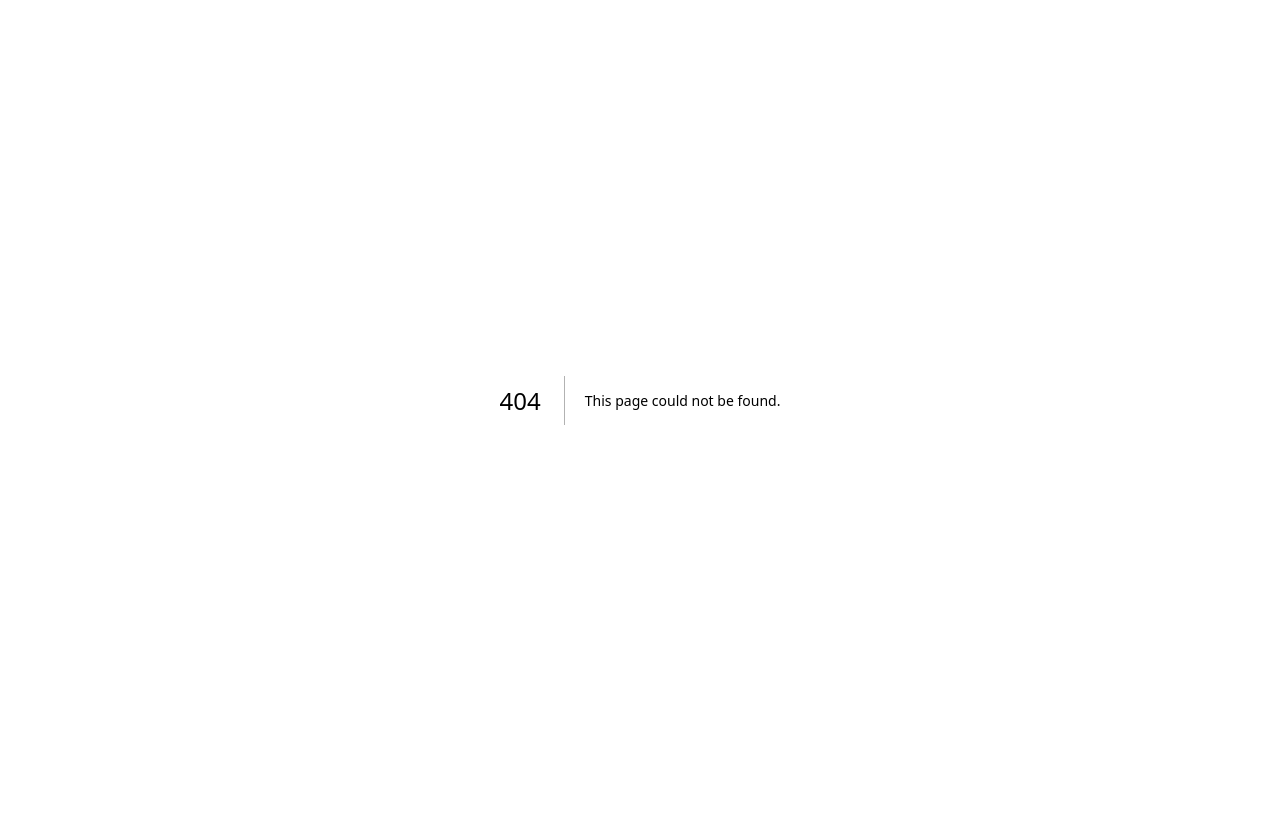
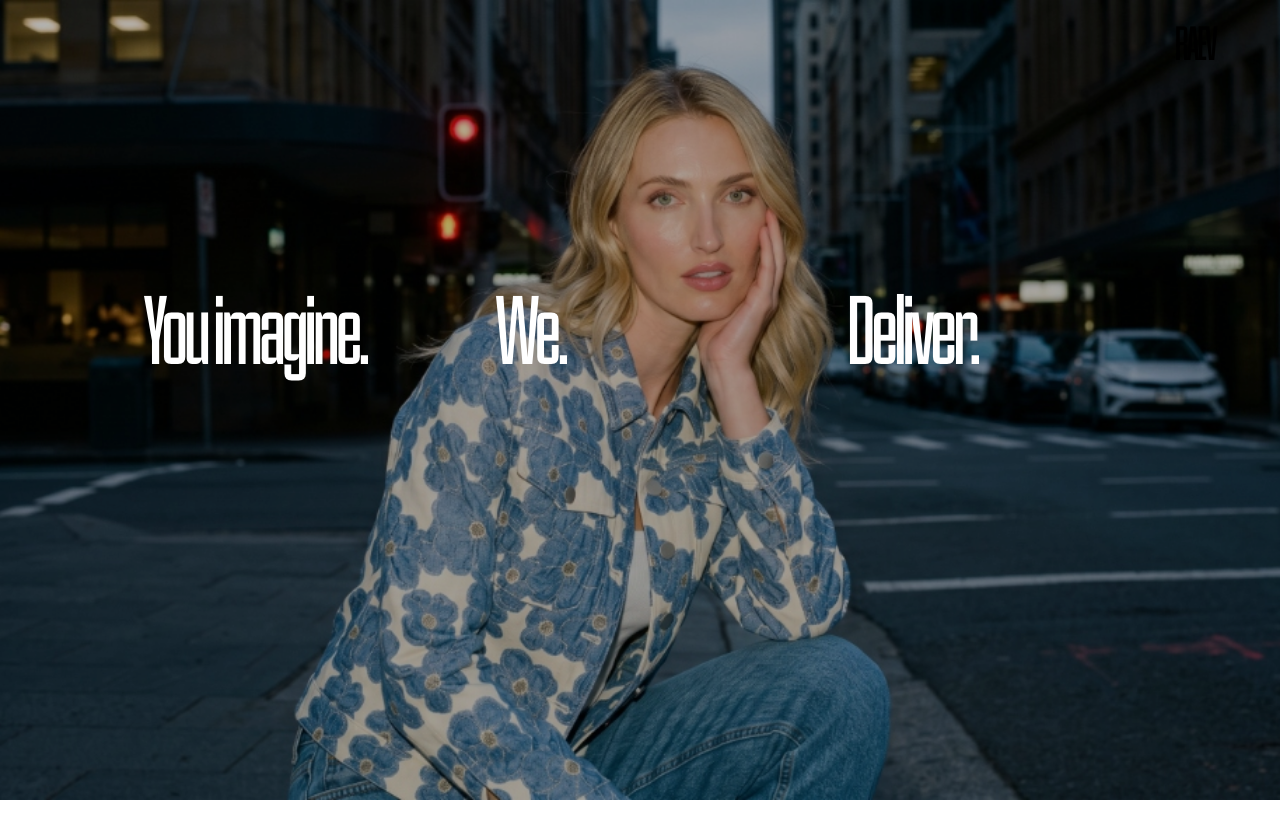
Before and after one commit to yashvikaa/raev-homepage, a Next.js app: page /about in a window 1280 px wide. Before the commit this address had no page. Shown: the top 838 px of the page. Before the commit the page ends 800 px from the top, so only its background shows below. Built offline with nearby package versions, Linux system fonts and the light colour scheme; a web font is replaced by a local one.

Commit message:
about updated

```diff
--- /dev/null
+++ b/app/about/page.tsx
@@ -0,0 +1,21 @@
+import type { Metadata } from "next";
+import Hero from "@/components/about/Hero";
+import Services from "@/components/about/Services";
+import Team from "@/components/about/Team";
+import Footer from "@/components/footer";
+
+export const metadata: Metadata = {
+  title: "About Us - RAEV",
+  description: "Learn more about RAEV and our creative visual solutions.",
+};
+
+export default function AboutPage() {
+  return (
+    <main className="w-full bg-white min-h-screen">
+      <Hero />
+      <Services />
+      <Team />
+      <Footer />
+    </main>
+  );
+}
--- a/app/globals.css
+++ b/app/globals.css
@@ -55,11 +55,11 @@ body {
   font-family: "Haas Grot Disp Trial", "Helvetica Neue", Helvetica, Arial, sans-serif;
 }
 
-/* CTA Buttons: 24px, Haas Grot Disp Trial, 65 Medium, letter-spacing -6% */
+/* CTA Buttons: 24px, Haas Grot Disp Trial, 55 Roman (normal body text), letter-spacing -6% */
 .typo-cta,
 .font-haas-cta {
   font-family: "Haas Grot Disp Trial", "Helvetica Neue", Helvetica, Arial, sans-serif;
-  font-weight: 500;
+  font-weight: 400;
   font-size: 24px;
   letter-spacing: -0.06em;
 }
--- a/app/layout.tsx
+++ b/app/layout.tsx
@@ -1,6 +1,7 @@
 import type { Metadata } from "next";
 import { Geist, Geist_Mono } from "next/font/google";
 import localFont from "next/font/local";
+import Navbar from "@/components/navbar";
 import "./globals.css";
 
 const geistSans = Geist({
@@ -52,6 +53,7 @@ export default function RootLayout({
       className={`${geistSans.variable} ${geistMono.variable} ${beingFont.variable} ${haasFont.variable} h-full antialiased`}
     >
       <body className="min-h-full flex flex-col bg-[#F5F4F0] font-being">
+        <Navbar />
         {children}
       </body>
     </html>
--- a/app/page.tsx
+++ b/app/page.tsx
@@ -7,7 +7,6 @@ import Hero from "@/components/hero";
 import About, { AboutRefHandle } from "@/components/About";
 import Clients from "@/components/Clients";
 import CreativityScale from "@/components/CreativityScale";
-import Navbar from "@/components/navbar";
 import Loader from "@/components/Loader";
 import Footer from "@/components/footer";
 
@@ -84,9 +83,6 @@ export default function Home() {
     <main className="relative w-full bg-[#F5F4F0] overflow-x-hidden min-h-screen">
       <Loader />
 
-      {/* Persistent Navbar */}
-      <Navbar activeSection={activeSection} onSelectSection={handleSelectSection} />
-
       {/* Pinned Stacking Container */}
       <div ref={pinContainerRef} className="relative w-full h-screen h-[100svh] overflow-hidden">
         {/* Pinned Hero Section */}
--- a/components/CTAButton.tsx
+++ b/components/CTAButton.tsx
@@ -40,7 +40,7 @@ export default function CTAButton({
 
       {/* Stationary Button Text (Transitions text color smoothly) */}
       <span
-        className={`relative z-10 typo-cta uppercase font-medium leading-none h-full flex items-center pr-3 sm:pr-4 md:pr-5 transition-colors duration-300 ease-[cubic-bezier(0.22,1,0.36,1)] ${
+        className={`relative z-10 typo-cta uppercase font-normal leading-none h-full flex items-center pr-3 sm:pr-4 md:pr-5 transition-colors duration-300 ease-[cubic-bezier(0.22,1,0.36,1)] ${
           darkBackground
             ? "text-white"
             : "text-black group-hover:text-white"
--- /dev/null
+++ b/components/about/Hero.tsx
@@ -0,0 +1,180 @@
+"use client";
+
+import { useEffect, useRef } from "react";
+import Image from "next/image";
+import gsap from "gsap";
+import { ScrollTrigger } from "gsap/ScrollTrigger";
+
+export default function Hero() {
+  const sectionRef = useRef<HTMLElement | null>(null);
+  const imageRef = useRef<HTMLDivElement | null>(null);
+  const textRef = useRef<HTMLDivElement | null>(null);
+
+  useEffect(() => {
+    gsap.registerPlugin(ScrollTrigger);
+
+    const ctx = gsap.context(() => {
+      const tl = gsap.timeline({ delay: 0.3 });
+
+      // Image stacks up from below without opacity fade (loading animation)
+      tl.fromTo(
+        imageRef.current,
+        { y: "100%" },
+        {
+          y: "0%",
+          duration: 1.3,
+          ease: "power4.out",
+        }
+      );
+
+      // Text spans slide up from below without opacity fade (loading animation)
+      const innerSpans = textRef.current?.querySelectorAll(".text-line");
+      if (innerSpans && innerSpans.length > 0) {
+        tl.fromTo(
+          Array.from(innerSpans),
+          { y: "120%" },
+          {
+            y: "0%",
+            duration: 1.0,
+            stagger: 0.1,
+            ease: "power3.out",
+          },
+          "-=0.9"
+        );
+      }
+
+      // Scroll animation timeline across extended hero section
+      const bodyTexts = textRef.current?.querySelectorAll(".body-text");
+
+      const scrollTl = gsap.timeline({
+        scrollTrigger: {
+          trigger: sectionRef.current,
+          start: "top top",
+          end: "bottom top",
+          scrub: true,
+        },
+      });
+
+      // 1. Phase 1 (0 -> 0.4): Image moves up fully (-100%) and headings change color from white to black while pinned
+      scrollTl.to(
+        imageRef.current,
+        {
+          y: "-100%",
+          ease: "none",
+          duration: 0.4,
+        },
+        0
+      );
+
+      if (innerSpans && innerSpans.length > 0) {
+        scrollTl.to(
+          Array.from(innerSpans),
+          {
+            color: "#000000",
+            ease: "none",
+            duration: 0.4,
+          },
+          0
+        );
+      }
+
+      // 2. Phase 2 (0.4 -> 0.8): Body text animates left-to-right until 100% complete while pinned
+      if (bodyTexts && bodyTexts.length > 0) {
+        scrollTl.to(
+          Array.from(bodyTexts),
+          {
+            opacity: 1,
+            clipPath: "inset(0% 0% 0% 0%)",
+            stagger: 0.15,
+            ease: "power2.out",
+            duration: 0.4,
+          },
+          0.4
+        );
+      }
+
+      // 3. Hold state (0.8 -> 1.0): Body text is fully animated; page scroll-down away from hero happens only after this
+      scrollTl.to({}, { duration: 0.2 });
+    }, sectionRef);
+
+    return () => ctx.revert();
+  }, []);
+
+  return (
+    <section
+      ref={sectionRef}
+      className="relative w-full h-[350vh] bg-white"
+    >
+      <div className="sticky top-0 w-full h-[100dvh] overflow-hidden flex items-center justify-center px-6 sm:px-12 md:px-20 lg:px-28 xl:px-36 py-12 sm:py-20">
+        {/* Background Image Container: stacks up from below */}
+        <div
+          ref={imageRef}
+          className="absolute inset-0 w-full h-full pointer-events-none translate-y-full"
+        >
+          <Image
+            src="/images/heroabout.jpg"
+            alt="heroabout"
+            fill
+            priority
+            className="object-cover object-center"
+          />
+          {/* Dark overlay for white text contrast */}
+          <div className="absolute inset-0 bg-black/30" />
+        </div>
+
+        {/* Centered Typography & 3-Column Layout */}
+        <div
+          ref={textRef}
+          className="relative z-20 w-full max-w-[1400px] mx-auto my-auto"
+        >
+          <div className="grid grid-cols-1 md:grid-cols-3 gap-8 md:gap-12 lg:gap-16 w-full select-none items-start">
+            {/* Column 1 */}
+            <div className="flex flex-col items-start text-left">
+              <h1 className="font-being text-white text-[7.2vw] sm:text-[7.6vw] md:text-[8vw] lg:text-[7.6vw] leading-none tracking-tight">
+                <span className="inline-block overflow-hidden py-1">
+                  <span className="block text-line">You imagine.</span>
+                </span>
+              </h1>
+              <p
+                className="body-text font-haas text-black text-sm sm:text-base md:text-lg lg:text-xl font-normal leading-snug mt-4 max-w-xs opacity-0"
+                style={{ clipPath: "inset(0% 100% 0% 0%)" }}
+              >
+                Bring us your vision through moodboards, outfit references, or existing imagery.
+              </p>
+            </div>
+
+            {/* Column 2 */}
+            <div className="flex flex-col items-start text-left">
+              <h1 className="font-being text-white text-[7.2vw] sm:text-[7.6vw] md:text-[8vw] lg:text-[7.6vw] leading-none tracking-tight">
+                <span className="inline-block overflow-hidden py-1">
+                  <span className="block text-line">We.</span>
+                </span>
+              </h1>
+              <p
+                className="body-text font-haas text-black text-sm sm:text-base md:text-lg lg:text-xl font-normal leading-snug mt-4 max-w-xs opacity-0"
+                style={{ clipPath: "inset(0% 100% 0% 0%)" }}
+              >
+                Our AI-powered creative process turns your ideas into high-quality branded visuals.
+              </p>
+            </div>
+
+            {/* Column 3 */}
+            <div className="flex flex-col items-start text-left">
+              <h1 className="font-being text-white text-[7.2vw] sm:text-[7.6vw] md:text-[8vw] lg:text-[7.6vw] leading-none tracking-tight">
+                <span className="inline-block overflow-hidden py-1">
+                  <span className="block text-line">Deliver.</span>
+                </span>
+              </h1>
+              <p
+                className="body-text font-haas text-black text-sm sm:text-base md:text-lg lg:text-xl font-normal leading-snug mt-4 max-w-xs opacity-0"
+                style={{ clipPath: "inset(0% 100% 0% 0%)" }}
+              >
+                Receive polished campaign assets that save time, reduce production costs, and scale effortlessly.
+              </p>
+            </div>
+          </div>
+        </div>
+      </div>
+    </section>
+  );
+}
--- /dev/null
+++ b/components/about/Services.tsx
@@ -0,0 +1,11 @@
+export default function Services() {
+  return (
+    <section className="w-full bg-white py-16 px-6 sm:px-12 md:px-16 lg:px-24">
+      <div className="max-w-7xl mx-auto">
+        <h2 className="font-haas font-medium uppercase text-black text-xl sm:text-2xl md:text-3xl tracking-tight mb-4">
+          OUR SERVICES
+        </h2>
+      </div>
+    </section>
+  );
+}
--- /dev/null
+++ b/components/about/Team.tsx
@@ -0,0 +1,23 @@
+export default function Team() {
+  return (
+    <section className="w-full bg-white py-16 sm:py-24 md:py-32 px-6 sm:px-12 md:px-20 lg:px-28 xl:px-36">
+      <div className="w-full max-w-[1400px] mx-auto flex flex-col items-start">
+        {/* TEAM Display Heading */}
+        <h2 className="font-being uppercase text-black text-6xl sm:text-7xl md:text-8xl lg:text-[9vw] xl:text-[8vw] leading-none tracking-tight select-none mb-10 sm:mb-14 md:mb-16">
+          TEAM
+        </h2>
+
+        {/* Text Paragraphs */}
+        <div className="flex flex-col space-y-6 sm:space-y-8 max-w-xl sm:max-w-2xl text-left">
+          <p className="font-haas text-black text-base sm:text-lg md:text-xl lg:text-[1.35rem] font-normal leading-snug tracking-tight">
+            We are creatives, designers, and AI specialists united by one goal; to make exceptional visual content more accessible. Every campaign is crafted with precision, balancing innovation with timeless design principles.
+          </p>
+
+          <p className="font-haas text-black text-base sm:text-lg md:text-xl lg:text-[1.35rem] font-normal leading-snug tracking-tight">
+            Our work begins with understanding your brand and ends with campaign-ready visuals that captivate audiences, strengthen identity, and drive meaningful results.
+          </p>
+        </div>
+      </div>
+    </section>
+  );
+}
--- a/components/navbar.tsx
+++ b/components/navbar.tsx
@@ -1,33 +1,49 @@
 "use client";
 
 import { useState, useRef, useEffect } from "react";
+import Link from "next/link";
+import { usePathname } from "next/navigation";
 import gsap from "gsap";
 
 interface NavItem {
   label: string;
   href: string;
-  sectionId?: "hero" | "about";
 }
 
 const NAV_ITEMS: NavItem[] = [
-  { label: "ABOUT US", href: "#about", sectionId: "about" },
-  { label: "PROJECTS", href: "#projects" },
-  { label: "CONTACT", href: "#contact" },
+  { label: "ABOUT US", href: "/about" },
+  { label: "PROJECTS", href: "/#projects" },
+  { label: "CONTACT", href: "/#contact" },
 ];
 
-interface NavbarProps {
-  activeSection?: "hero" | "about";
-  onSelectSection?: (section: "hero" | "about") => void;
-}
+export default function Navbar() {
+  const [isOpen, setIsOpen] = useState(false);
+  const [scrollSection, setScrollSection] = useState<"hero" | "about">("hero");
+  const pathname = usePathname();
 
-export default function Navbar({ activeSection = "hero", onSelectSection }: NavbarProps) {
-  const [isOpen, setIsOpen] = useState(false);
   const containerRef = useRef<HTMLElement | null>(null);
   const menuRef = useRef<HTMLDivElement | null>(null);
   const itemsRef = useRef<(HTMLAnchorElement | null)[]>([]);
   const timelineRef = useRef<gsap.core.Timeline | null>(null);
 
-  const isAboutPage = activeSection === "about";
+  useEffect(() => {
+    if (pathname !== "/") return;
+
+    const handleScroll = () => {
+      if (window.scrollY >= window.innerHeight * 0.5) {
+        setScrollSection("about");
+      } else {
+        setScrollSection("hero");
+      }
+    };
+
+    window.addEventListener("scroll", handleScroll, { passive: true });
+    handleScroll();
+
+    return () => window.removeEventListener("scroll", handleScroll);
+  }, [pathname]);
+
+  const isAboutPage = pathname === "/" && scrollSection === "about";
 
   useEffect(() => {
     if (!menuRef.current) return;
@@ -87,15 +103,23 @@ export default function Navbar({ activeSection = "hero", onSelectSection }: Navb
   };
 
   const handleLogoClick = (e: React.MouseEvent) => {
-    e.preventDefault();
-    onSelectSection?.("hero");
+    if (pathname === "/") {
+      e.preventDefault();
+      window.scrollTo({ top: 0, behavior: "smooth" });
+    }
+    setIsOpen(false);
   };
 
-  const handleItemClick = (e: React.MouseEvent, sectionId?: "hero" | "about") => {
-    if (sectionId) {
+  const handleItemClick = (e: React.MouseEvent, href: string) => {
+    if (pathname === "/" && href.startsWith("#")) {
       e.preventDefault();
-      onSelectSection?.(sectionId);
+      const targetId = href.replace("#", "");
+      const el = document.getElementById(targetId);
+      if (el) {
+        el.scrollIntoView({ behavior: "smooth" });
+      }
     }
+    setIsOpen(false);
   };
 
   return (
@@ -105,20 +129,18 @@ export default function Navbar({ activeSection = "hero", onSelectSection }: Navb
       onMouseLeave={handleMouseLeave}
       onFocus={handleFocus}
       onBlur={handleBlur}
-      className="absolute top-3 right-8 sm:top-4 sm:right-10 md:top-4 md:right-12 lg:top-5 lg:right-16 z-30 flex flex-col items-end select-none transition-colors duration-300"
+      className="fixed top-3 right-8 sm:top-4 sm:right-10 md:top-4 md:right-12 lg:top-5 lg:right-16 z-50 flex flex-col items-end select-none transition-colors duration-300"
     >
       {/* RAEV Logo Trigger */}
-      <a
+      <Link
         href="/"
         onClick={handleLogoClick}
         aria-expanded={isOpen}
         aria-label="RAEV Homepage and Navigation"
-        className={`text-3xl sm:text-4xl md:text-4xl lg:text-5xl font tracking-tight uppercase cursor-pointer hover:opacity-75 transition-opacity focus:outline-none font-being block ${
-          isAboutPage ? "text-white" : "text-black"
-        }`}
+        className="text-3xl sm:text-4xl md:text-4xl lg:text-5xl font tracking-tight uppercase cursor-pointer hover:opacity-75 transition-opacity focus:outline-none font-being block text-black"
       >
         RAEV
-      </a>
+      </Link>
 
       {/* Navigation Links Dropdown */}
       <div
@@ -126,27 +148,23 @@ export default function Navbar({ activeSection = "hero", onSelectSection }: Navb
         className="overflow-hidden opacity-0 h-0 flex flex-col items-end pt-2 space-y-1 text-right"
       >
         {NAV_ITEMS.map((item, index) => {
-          const isItemActive = activeSection === item.sectionId;
-          const textClass = isAboutPage
-            ? isItemActive
-              ? "text-white underline underline-offset-4"
-              : "text-white hover:text-white/80"
-            : isItemActive
+          const isItemActive = pathname === item.href;
+          const textClass = isItemActive
             ? "text-black underline underline-offset-4"
             : "text-black hover:text-neutral-600";
 
           return (
-            <a
+            <Link
               key={item.label}
               href={item.href}
-              onClick={(e) => handleItemClick(e, item.sectionId)}
+              onClick={(e) => handleItemClick(e, item.href)}
               ref={(el) => {
                 itemsRef.current[index] = el;
               }}
               className={`typo-nav transition-colors uppercase py-0.5 block focus:outline-none focus:underline ${textClass}`}
             >
               {item.label}
-            </a>
+            </Link>
           );
         })}
       </div>
```
Also changed, not shown: public/images/heroabout.jpg (added), public/images/team_portrait.jpg (added).
